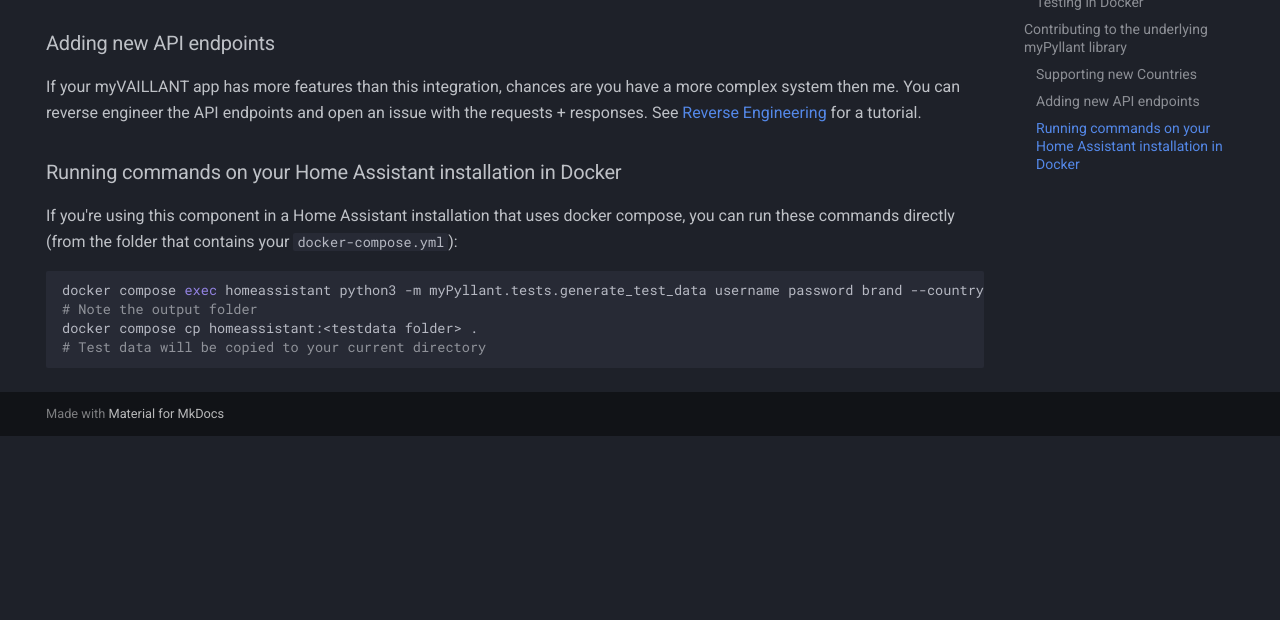
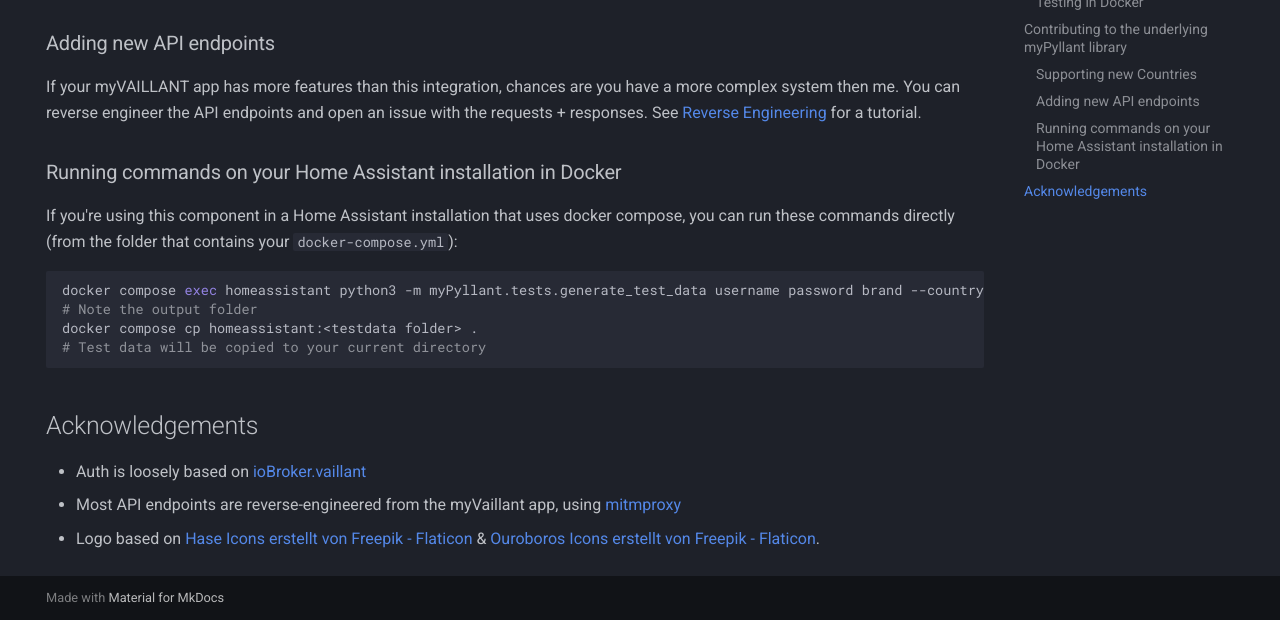
Before and after one commit to signalkraft/mypyllant-component, an MkDocs documentation site: the page built from docs/docs/3-contributing.md, in a window 1280 px wide and 900 px high, scrolled down 2898 px, cut to the strip 280-900 px from the top of the window. Built offline with MkDocs 1.6.1 and Material for MkDocs 9.7.7, drawn with Linux system fonts in a browser that asks for light colours; comment, search, counter and statistics services are not loaded; before the commit the page ends 3614 px from its top, so only the background shows below that.

Commit message:
docs fixes

````diff
--- a/docs/docs/3-contributing.md
+++ b/docs/docs/3-contributing.md
@@ -155,3 +155,9 @@
 docker compose cp homeassistant:<testdata folder> .
 # Test data will be copied to your current directory
 ```
+
+## Acknowledgements
+
+* Auth is loosely based on [ioBroker.vaillant](https://github.com/TA2k/ioBroker.vaillant)
+* Most API endpoints are reverse-engineered from the myVaillant app, using [mitmproxy](https://github.com/mitmproxy/mitmproxy)
+* Logo based on [Hase Icons erstellt von Freepik - Flaticon](https://www.flaticon.com/de/kostenlose-icons/hase) & [Ouroboros Icons erstellt von Freepik - Flaticon](https://www.flaticon.com/de/kostenlose-icons/ouroboros).
````
Also changed, not shown: docs/docs/index.md (+2 -2 lines), docs/docs/assets/logo.png.
